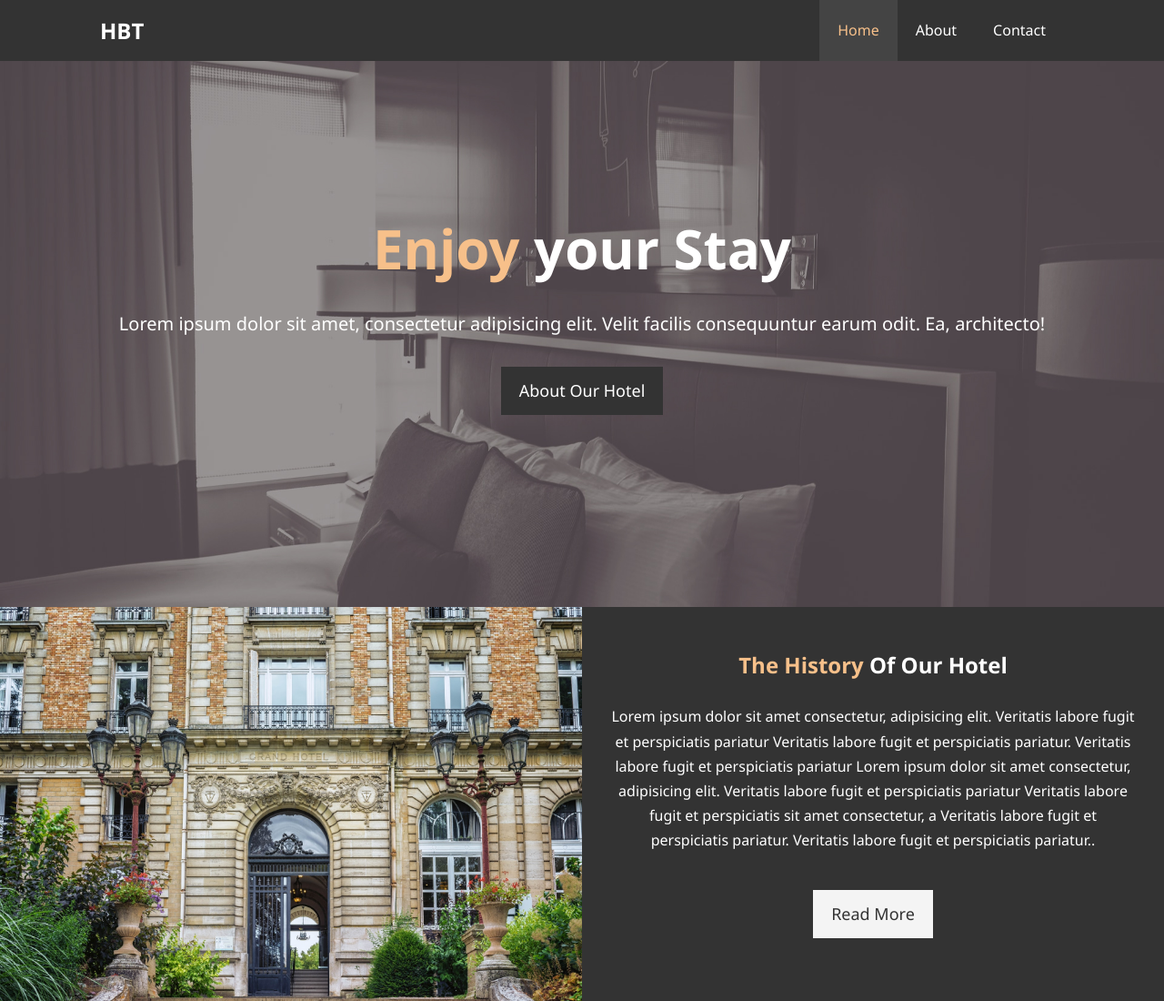
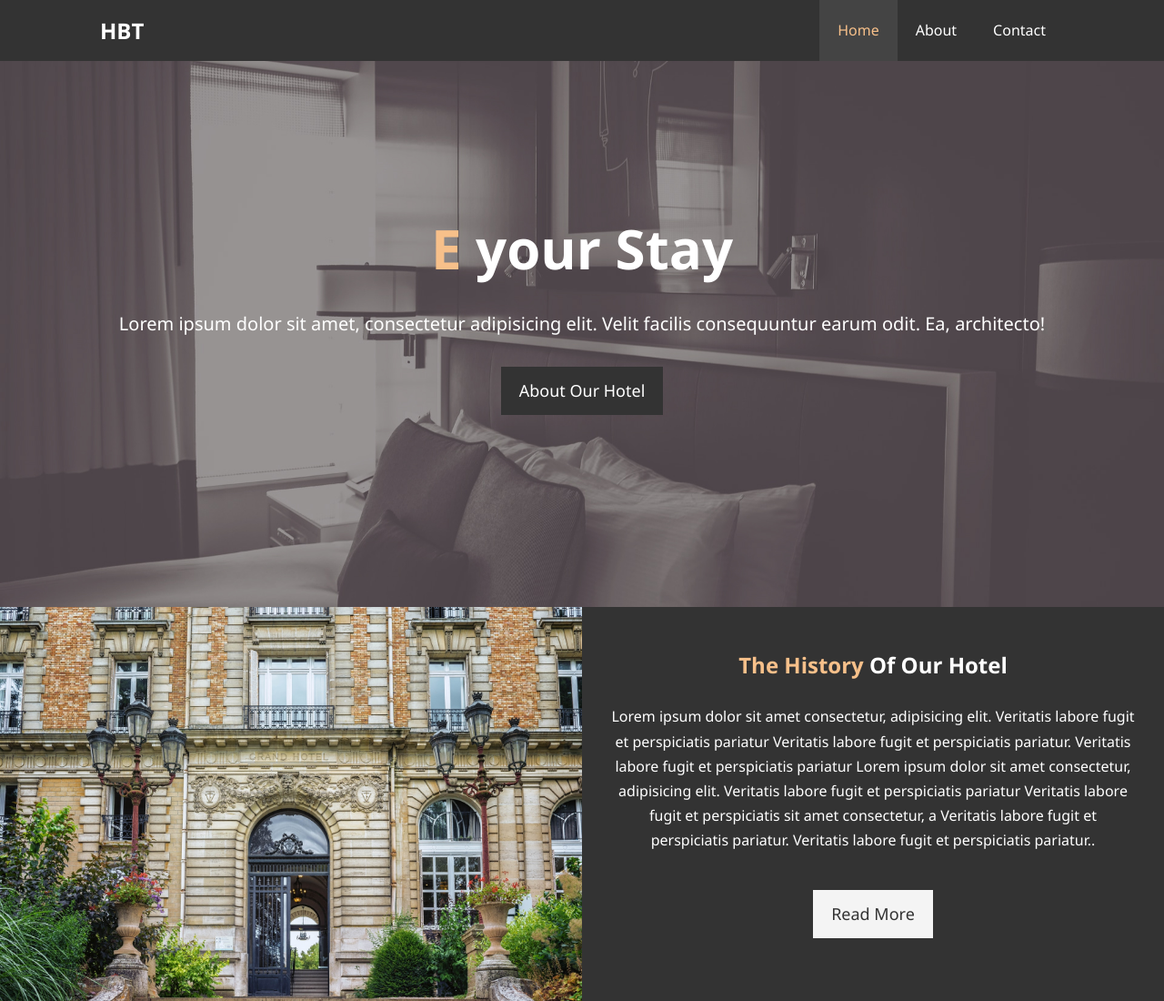
Before and after one commit to Alalouch/hotel-website, a plain HTML site: page index.html in a window 1280 px wide. Shown: the top 1100 px of the page at 91% size. Drawn offline with Linux system fonts and the light colour scheme.

Commit message:
Changing the Header h1

```diff
--- a/index.html
+++ b/index.html
@@ -49,7 +49,7 @@
     <div id="showcase">
       <div class="container">
         <div class="showcase-content">
-          <h1> <span class="text-primary">Enjoy</span> your Stay</h1>
+          <h1> <span class="text-primary">E</span> your Stay</h1>
           <p class="lead">Lorem ipsum dolor sit amet, consectetur adipisicing elit.
             Velit facilis consequuntur earum odit. Ea, architecto!</p>
           <a class="btn" href="index.html">About Our Hotel</a>
```
